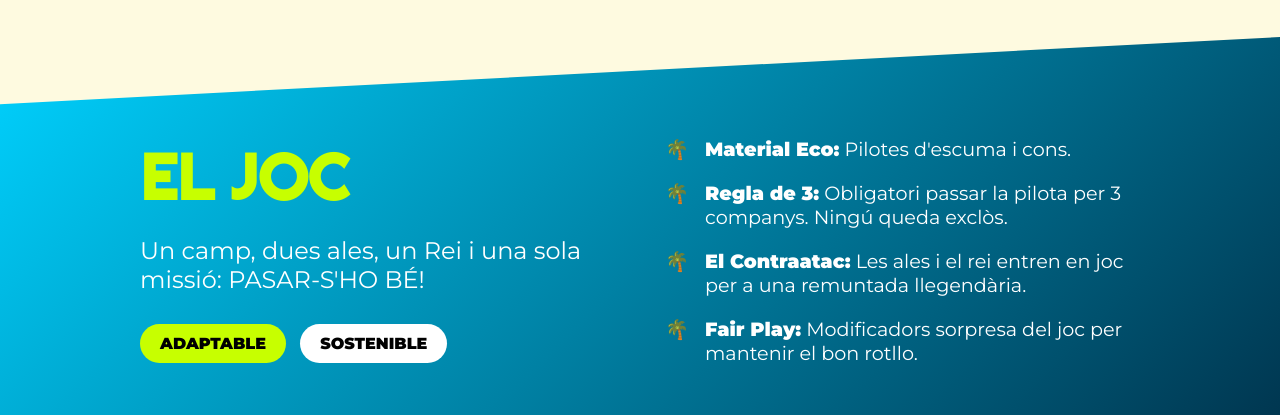
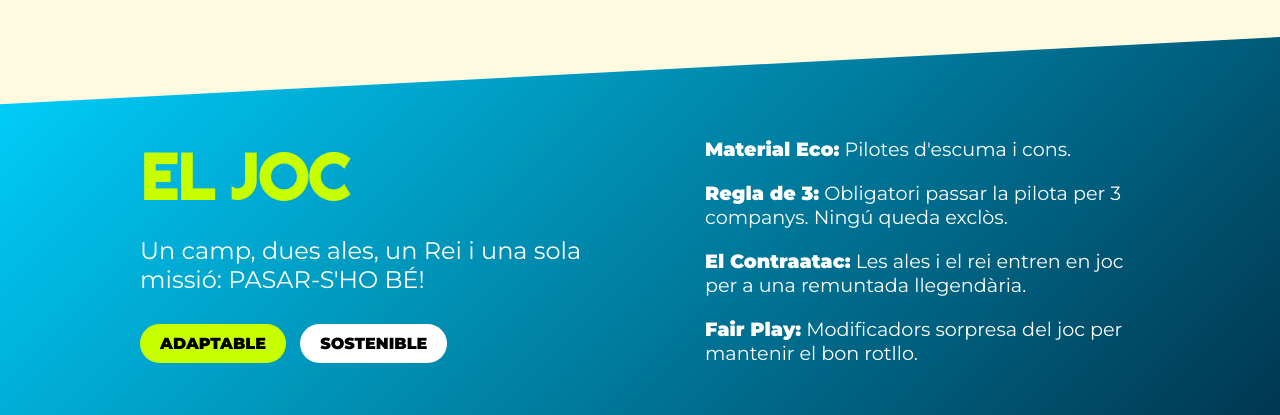
Before and after one commit to ZiuXGG/Campeny-es-mou, a plain HTML site: page index.html in a window 1280 px wide. Shown: the part 1280-1695 px from the top of the page. Drawn offline with Linux system fonts and the light colour scheme.

Commit message:
Update index.html

```diff
--- a/index.html
+++ b/index.html
@@ -145,12 +145,6 @@
             position: relative;
         }
 
-        .list-style li::before {
-            content: "🌴";
-            position: absolute;
-            left: 0;
-        }
-
         /* --- BOTÓ CTA --- */
         .cta-container {
             text-align: center;
```
